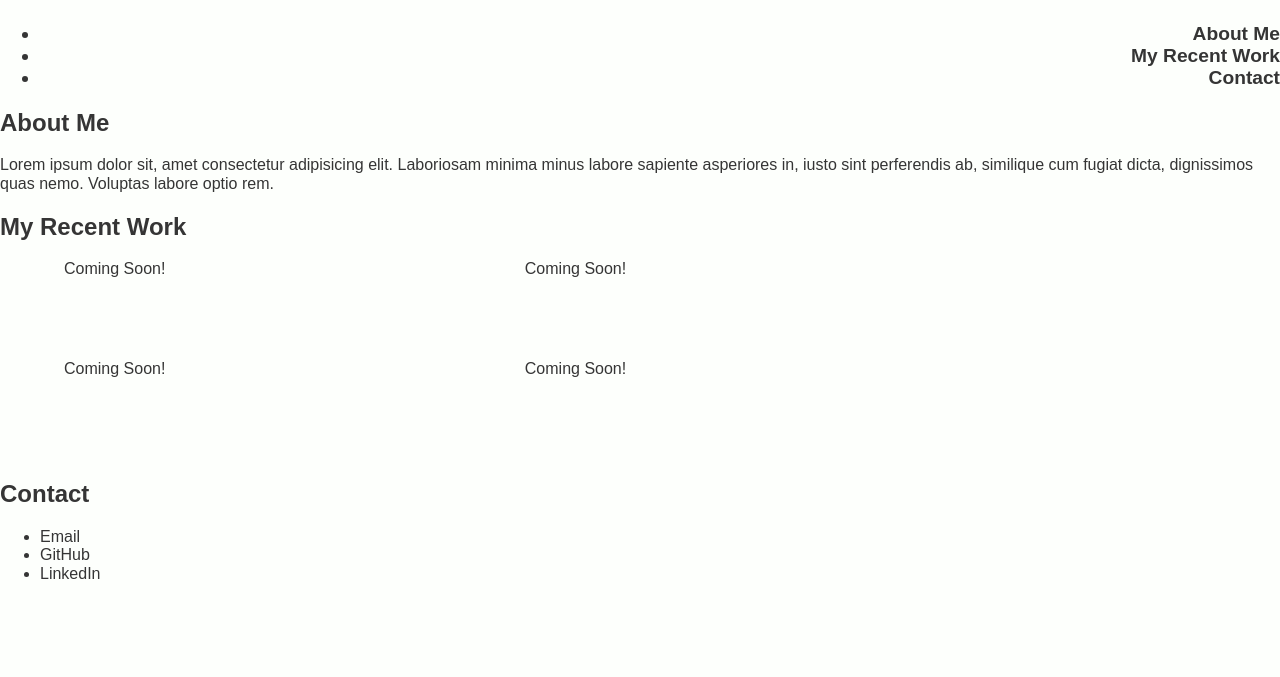
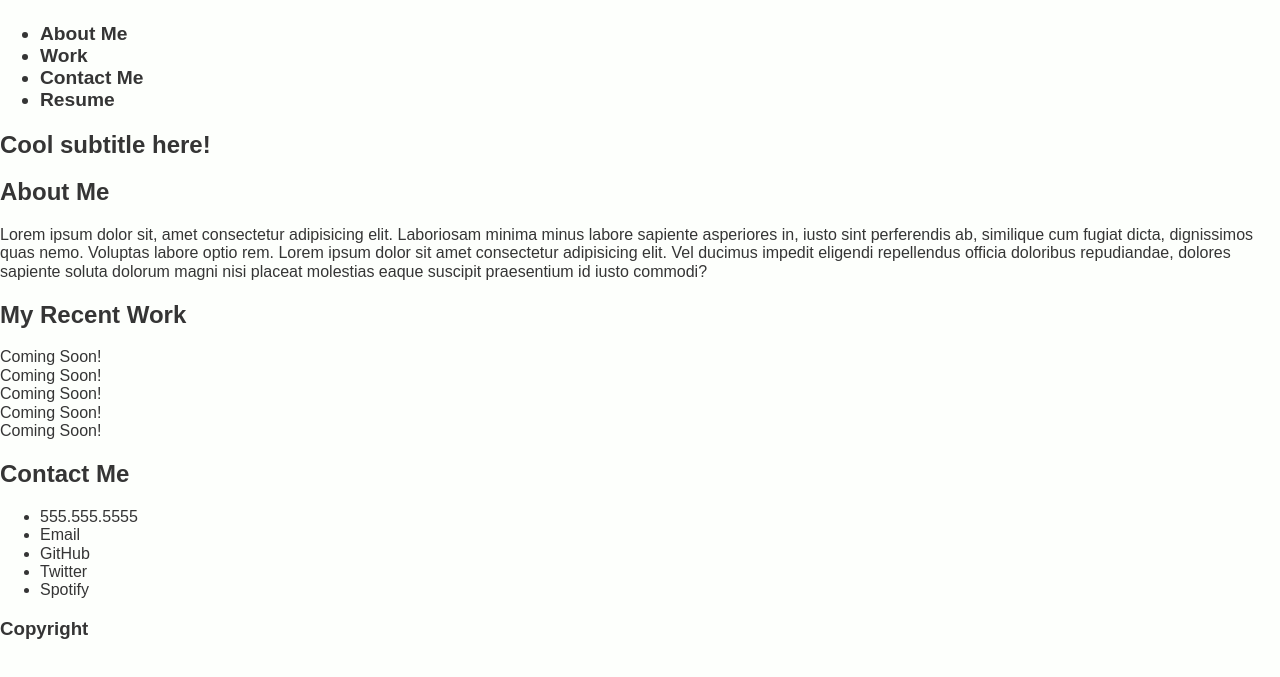
Before and after one commit to hanfernan/Portfolio, a plain HTML site: page index.html in a window 1280 px wide. Shown: the part 73-750 px from the top of the page. Drawn offline with Linux system fonts and the light colour scheme.

Commit message:
removed some CSS and commented out CSS selectors

```diff
--- /dev/null
+++ b/Assets/CSS/style.css
@@ -0,0 +1,15 @@
+/* Universal selectors  */
+*{
+    background-color:#fdfffc;
+    color:#353535;
+    font-family: Arial, Helvetica, sans-serif;
+}
+
+/* Element Selectors */
+header{
+   font-size: larger;
+   font-weight: bolder;
+   border-bottom: 5px navy;
+}
+
+/* Class Selectors */
--- a/Assets/style.css
+++ /dev/null
@@ -1,32 +0,0 @@
-*{
-    background-color:#fdfffc;
-    color:#353535;
-    font-family: Arial, Helvetica, sans-serif;
-}
-
-header{
-   font-size: larger;
-   font-weight: bolder;
-   border-bottom: 5px navy;
-}
-
-.site-menu{
-   text-align: right;
-}
-
-/* portfolio */
-#portfolio{
-    width: 90%;
-    height: 200px;
-    margin: 0 auto;
-    display: flex;
-    flex-direction: row;
-    flex-wrap: wrap;
-}
-#portfolio h2{
-    text-align: center;
-}
-#portfolio div{
-    width: 40%;
-    height: 40%;
-}
--- a/index.html
+++ b/index.html
@@ -4,22 +4,24 @@
     <meta charset="UTF-8" />
     <meta http-equiv="X-UA-Compatible" content="IE=edge" />
     <meta name="viewport" content="width=device-width, initial-scale=1.0" />
-    <link rel="stylesheet" href="Assets/reset.css" />
-    <link rel="stylesheet" href="Assets/style.css" />
+    <link rel="stylesheet" href="Assets/CSS/reset.css" />
+    <link rel="stylesheet" href="Assets/CSS/style.css" />
 
     <title>Portfolio</title>
   </head>
+  <body>
     <header>
       <h1>Hannah Fernandes-Martin</h1>
       <nav class="site-menu">
         <ul>
           <li>About Me</li>
-        <li>My Recent Work</li>
-        <li>Contact</li>
+          <li>Work</li>
+          <li>Contact Me</li>
+          <li>Resume</li>
         </ul>
       </nav>
     </header>
-  <body>
+    <div><h2>Cool subtitle here!</h2></div>
     <main>
       <h2>About Me</h2>
       <section>
@@ -28,7 +30,10 @@
           Lorem ipsum dolor sit, amet consectetur adipisicing elit. Laboriosam
           minima minus labore sapiente asperiores in, iusto sint perferendis ab,
           similique cum fugiat dicta, dignissimos quas nemo. Voluptas labore
-          optio rem.
+          optio rem. Lorem ipsum dolor sit amet consectetur adipisicing elit.
+          Vel ducimus impedit eligendi repellendus officia doloribus
+          repudiandae, dolores sapiente soluta dolorum magni nisi placeat
+          molestias eaque suscipit praesentium id iusto commodi?
         </p>
       </section>
       <h2>My Recent Work</h2>
@@ -37,16 +42,21 @@
         <div>Coming Soon!</div>
         <div>Coming Soon!</div>
         <div>Coming Soon!</div>
+        <div>Coming Soon!</div>
       </section>
-      <h2>Contact</h2>
+      <h2>Contact Me</h2>
       <section>
         <ul>
+          <li>555.555.5555</li>
           <li>Email</li>
           <li>GitHub</li>
-          <li>LinkedIn</li>
+          <li>Twitter</li>
+          <li>Spotify</li>
         </ul>
       </section>
     </main>
+    <footer>
+      <h3>Copyright</h3>
+    </footer>
   </body>
-  <footer></footer>
 </html>
```
Also changed, not shown: Assets/CSS/Images/1.PNG (added), Assets/CSS/Images/2.PNG (added), Assets/CSS/Images/3.PNG (added), Assets/CSS/reset.css (renamed from Assets/reset.css), 2 other files. Lines whose indentation alone changed are shown as unchanged.
